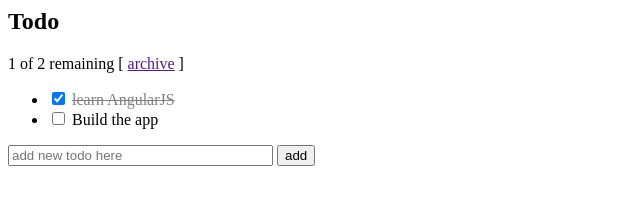
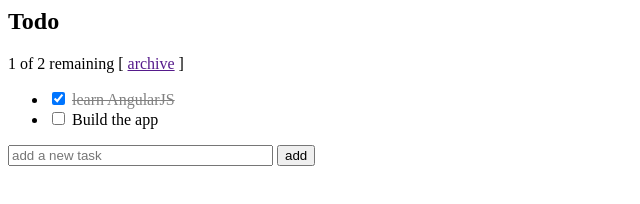
Before and after one commit to tnvmadhav/Angular-JS-app--1, a plain HTML site: page index.html in a window 1280 px wide. Shown: the full height of the page, 0-640 px from the left. Drawn offline with nearby package versions, Linux system fonts and the light colour scheme.

Commit message:
Update index.html

```diff
--- a/index.html
+++ b/index.html
@@ -19,7 +19,7 @@
       </ul>
       <form ng-submit="todoList.addTodo()">
         <input type="text" ng-model="todoList.todoText"  size="30"
-               placeholder="add new todo here">
+               placeholder="add a new task">
         <input class="btn-primary" type="submit" value="add">
       </form>
     </div>
```
